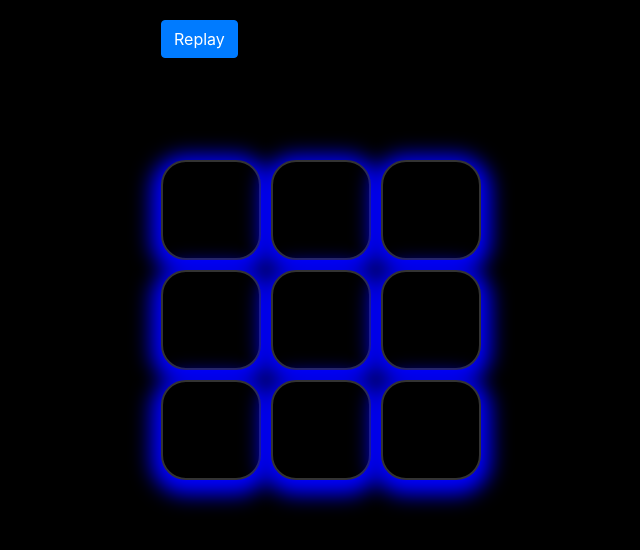
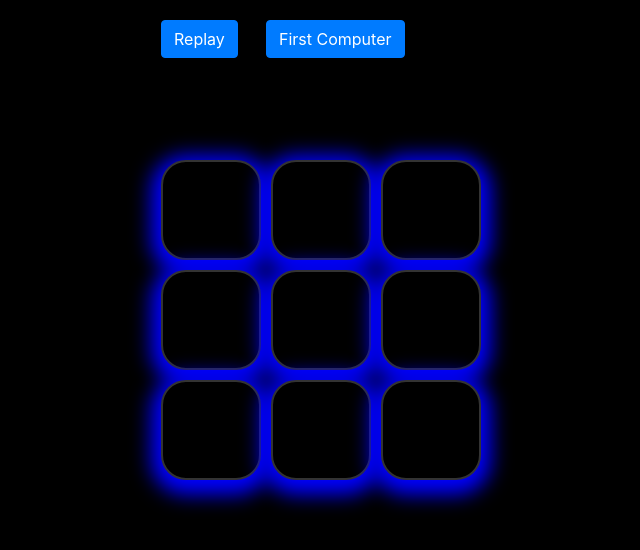
Before and after one commit to Chirpatel/Tic-Tac-Toe, a plain HTML site: page index.html in a window 1280 px wide. Shown: the whole page, without its empty margins (324-964 px from the left). Drawn offline with nearby package versions, Linux system fonts and the light colour scheme.

Commit message:
First Computer Turn

```diff
--- a/index.html
+++ b/index.html
@@ -11,6 +11,7 @@
 
   <table>
     <button id="mbutton"class="btn btn-primary" onClick="startGame()"> Replay</button>
+    <button id="m1button"class="btn btn-primary" onClick="startAI()"> First Computer</button>
     <tr>
       <td class="cell" id="0"></td>
       <td class="cell" id="1"></td>
--- a/script.js
+++ b/script.js
@@ -11,17 +11,26 @@ const winCombos = [
 	[0, 4, 8],
 	[6, 4, 2]
 ]
-
+var flag=0;
 const cells = document.querySelectorAll('.cell');
 startGame();
 
 function startGame() {
+	flag=0;
 	document.querySelector(".endgame").style.display = "none";
 	origBoard = Array.from(Array(9).keys());
 	for (var i = 0; i < cells.length; i++) {
 		cells[i].innerText = '';
 		cells[i].style.removeProperty('background-color');
 		cells[i].addEventListener('click', turnClick, false);
+	}
+
+}
+
+function startAI(){
+	if(flag==0){
+	turn(Math.floor(Math.random()*10), aiPlayer)
+	flag=1;
 	}
 }
 
--- a/style.css
+++ b/style.css
@@ -31,6 +31,13 @@ td{
     top:20px;
     margin-bottom:20px;
   }
+  #m1button{
+    position: absolute;
+    left:50%;
+    margin-left:-50px;
+    top:20px;
+    margin-bottom:20px;
+  }
 
   .endgame{
     border: 4px solid #f1e3cb;
```
